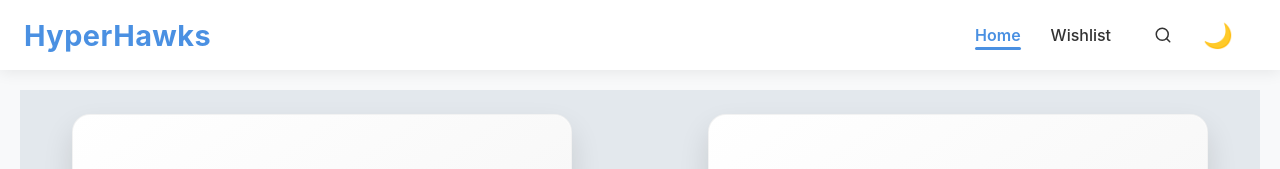
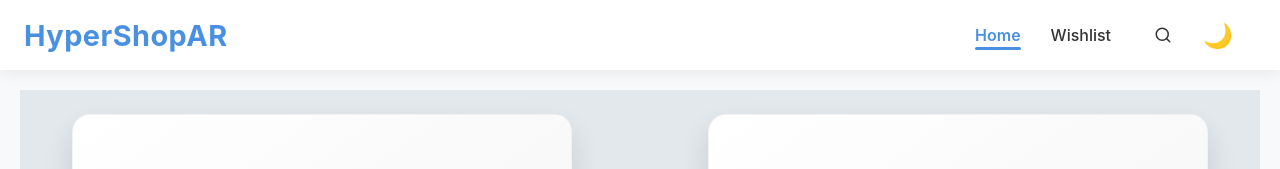
Before and after one commit to ArYaNsAiNi-here/HyperShop-ARShoppingTool, a React (Create React App) app: page / in a window 1280 px wide. Shown: the top 169 px of the page. Built offline with nearby package versions, Linux system fonts and the light colour scheme.

Commit message:
Update Header.jsx

```diff
--- a/src/components/Header/Header.jsx
+++ b/src/components/Header/Header.jsx
@@ -57,7 +57,7 @@ const Header = ({ wishlistCount = 0 }) => {
     <header className={`header ${scrolled ? 'scrolled' : ''}`}>
       <div className="header-container">
         <Link to="/" className="logo">
-          HyperHawks
+          HyperShopAR
         </Link>
 
         <div className="header-right">
```
